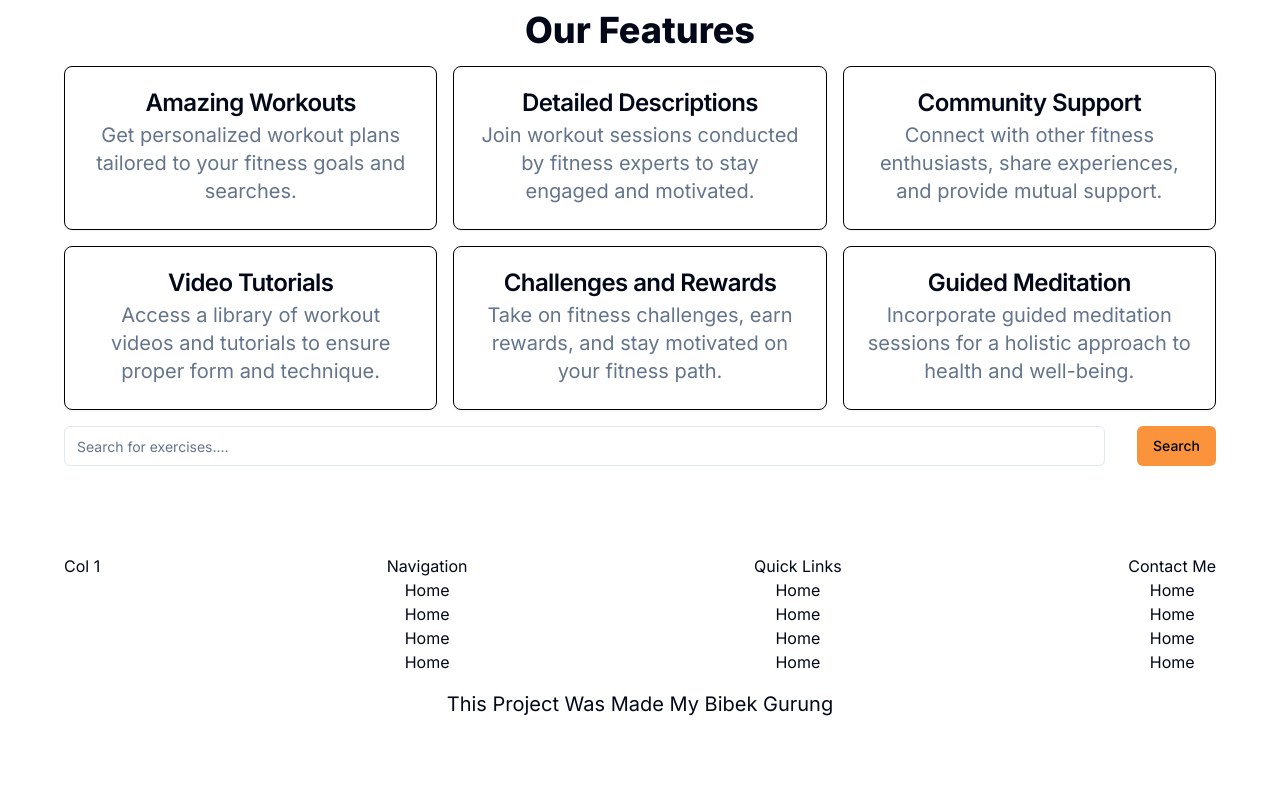
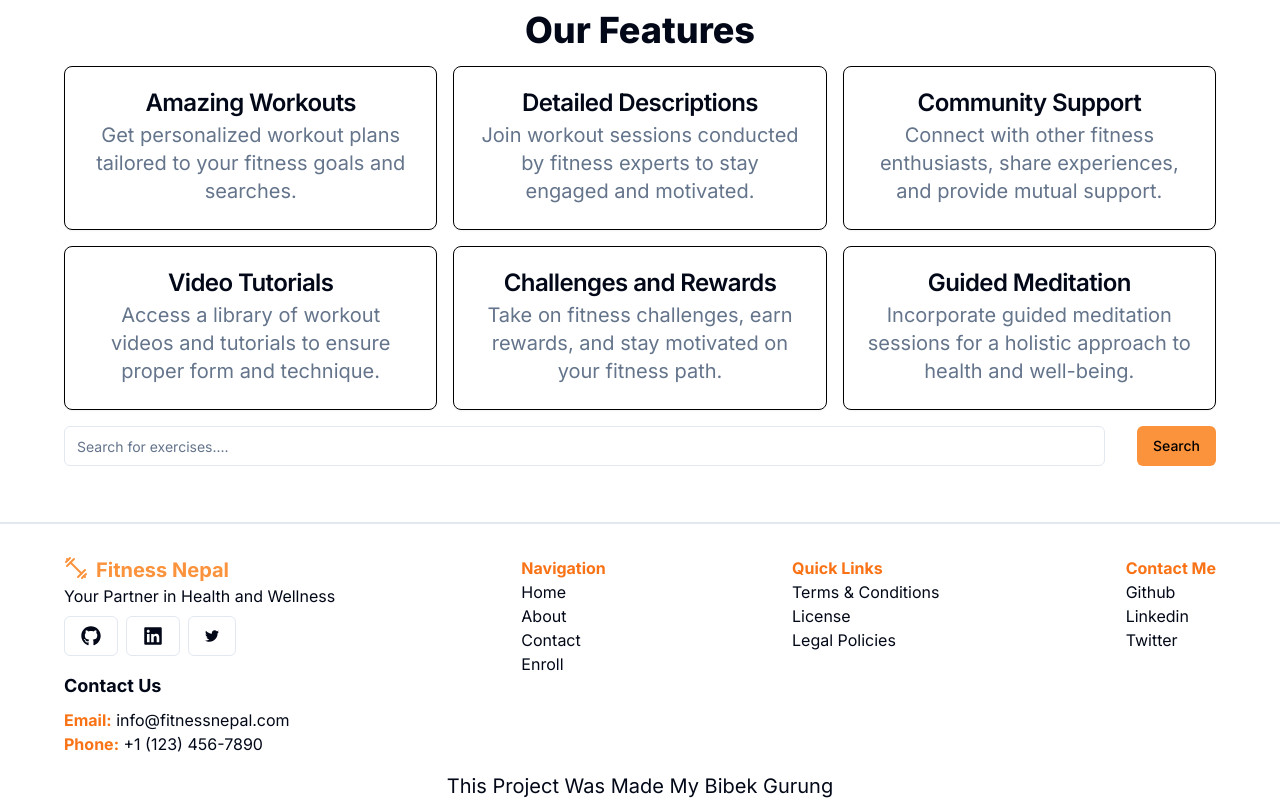
Before and after one commit to bibekgurung9/fitness-exercise-app, a Next.js app: page / in a window 1280 px wide. Shown: the part 1162-1962 px from the top of the page. Before the commit the page ends 1880 px from the top, so only its background shows below. Built offline with nearby package versions, Linux system fonts and the light colour scheme.

Commit message:
footer add

```diff
--- a/src/components/footer.tsx
+++ b/src/components/footer.tsx
@@ -1,39 +1,69 @@
+import { Dumbbell } from "lucide-react";
 import Link from "next/link";
+import { FaGithub, FaLinkedin, FaTwitter } from "react-icons/fa6";
+import { Button } from "./ui/button";
 
 export default function Footer(){
   return(
-    <footer>
-      <div className="flex md:grid-cols-4 sm:grid-cols-2 mt-12 justify-between px-16">
+    <footer className="relative border-t-2">
+      <div className="flex md:grid-cols-4 sm:grid-cols-2 mt-8 justify-between px-16">
+        <div className="flex flex-col">
+          <Link href="/" className="flex gap-2 text-orange-400 font-bold text-xl">
+            <Dumbbell />
+            <span>Fitness Nepal</span>
+          </Link>
+          <p className="mb-2">Your Partner in Health and Wellness</p>
+          <div className='gap-2 flex  mb-4'>
+              <a href="https://github.com/bibekgurung9" target='blank'>
+                <Button variant='outline' className='md:text-xl' id='fitness'>
+                  <FaGithub />
+                </Button>
+              </a>
+              <a href="https://www.linkedin.com/in/bibekgurung9/" target='blank'>
+                <Button variant='outline' className='md:text-xl' id='cardio'>
+                  <FaLinkedin />
+                </Button>
+              </a>
+              <a href="https://twitter.com/_BibekGurung" target='blank'>
+                <Button variant='outline' className='d:text-xl' id='diet'>
+                  <FaTwitter />
+                </Button>
+              </a>
+          </div>
+
         <div>
-          Col 1
+          <h4 className="text-lg font-bold mb-2">Contact Us</h4>
+          <p><span className="font-bold text-orange-500">Email:</span> info@fitnessnepal.com</p>
+          <p><span className="font-bold text-orange-500">Phone:</span> +1 (123) 456-7890</p>
         </div>
-        <div className="flex flex-col items-center">
-          <h2>Navigation</h2>
+
+        </div>
+
+        <div className="flex flex-col">
+          <h2 className="text-orange-500 font-bold">Navigation</h2>
           <ul className="">
-            <Link href={'/#'}><li>Home</li></Link>
-            <Link href={'/#'}><li>Home</li></Link>
-            <Link href={'/#'}><li>Home</li></Link>
-            <Link href={'/#'}><li>Home</li></Link>
+            <Link href={'/home'}><li>Home</li></Link>
+            <Link href={'/about'}><li>About</li></Link>
+            <Link href={'/contact'}><li>Contact</li></Link>
+            <Link href={'/enroll'}><li>Enroll</li></Link>
           </ul>
         </div>
 
-        <div className="flex flex-col items-center">
-          <h2>Quick Links</h2>
+        <div className="flex flex-col">
+          <h2 className="text-orange-500 font-bold">Quick Links</h2>
           <ul className="">
-            <Link href={'/#'}><li>Home</li></Link>
-            <Link href={'/#'}><li>Home</li></Link>
-            <Link href={'/#'}><li>Home</li></Link>
-            <Link href={'/#'}><li>Home</li></Link>
+            <Link href={'/#'}><li>Terms & Conditions</li></Link>
+            <Link href={'/#'}><li>License</li></Link>
+            <Link href={'/#'}><li>Legal Policies</li></Link>
           </ul>
         </div>
 
-        <div className="flex flex-col items-center">
-          <h2>Contact Me</h2>
+        <div className="flex flex-col">
+          <h2 className="text-orange-500 font-bold">Contact Me</h2>
           <ul className="">
-            <Link href={'/#'}><li>Home</li></Link>
-            <Link href={'/#'}><li>Home</li></Link>
-            <Link href={'/#'}><li>Home</li></Link>
-            <Link href={'/#'}><li>Home</li></Link>
+            <a href='https://github.com/bibekgurung9' target='blank'><li>Github</li></a>
+            <a href='https://www.linkedin.com/in/bibekgurung9/' target='blank'><li>Linkedin</li></a>
+            <a href='https://twitter.com/_BibekGurung' target='blank'><li>Twitter</li></a>
           </ul>
         </div>
       </div>
```
